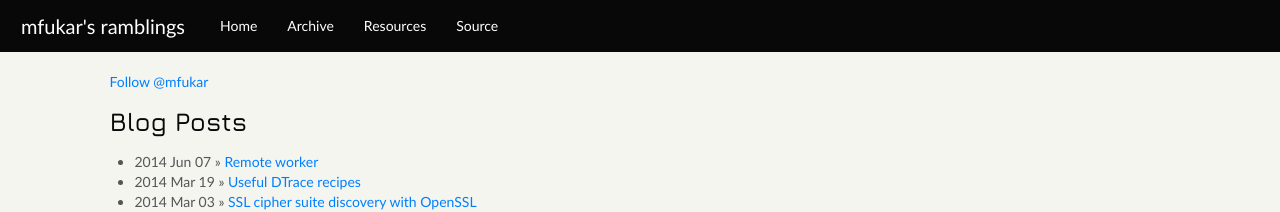
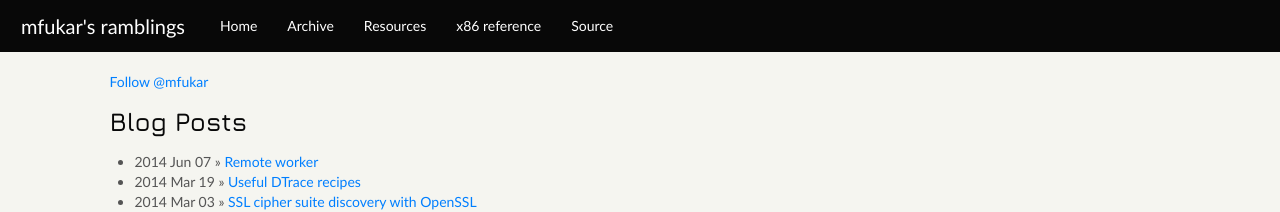
Before and after one commit to mfukar/mfukar.github.com, a Jekyll site: the page built from index.html, in a window 1280 px wide. Shown: the top 212 px of the page. Built offline with Jekyll 4.4.1, drawn with Linux system fonts in a browser that asks for light colours; some web fonts are replaced; Markdown is read by kramdown in place of the engine named in the settings; comment, search, counter and statistics services are not loaded.

Commit message:
Insert new page in navbar

```diff
--- a/_layouts/main.html
+++ b/_layouts/main.html
@@ -27,6 +27,7 @@
 					<li><a href="/index.html">Home</a></li>
 					<li><a href="/archive.html">Archive</a></li>
 					<li><a href="/resources.html">Resources</a></li>
+					<li><a href="/x86reference/ref.html">x86 reference</a></li>
 					<li><a href="https://github.com/mfukar/mfukar.github.com/">Source</a></li>
 				</ul>
 			</div>
--- a/x86reference/filter.js
+++ b/x86reference/filter.js
@@ -7,7 +7,7 @@
 
 		function onInputEvent(e) {
 			_input = e.target;
-			var tables = document.getElementsByClassName(_input.getAttribute('data-table'));
+			var tables = document.getElementsByClassName(_input.getAttribute('ref-table'));
 			Arr.forEach.call(tables, function(table) {
 				Arr.forEach.call(table.tBodies, function(tbody) {
 					Arr.forEach.call(tbody.rows, _filter);
@@ -22,7 +22,7 @@
 
 		return {
 			init: function() {
-				var inputs = document.getElementsByClassName('light-table-filter');
+				var inputs = document.getElementsByClassName('table-filter');
 				Arr.forEach.call(inputs, function(input) {
 					input.oninput = onInputEvent;
 				});
--- a/x86reference/ref.html
+++ b/x86reference/ref.html
@@ -11,7 +11,10 @@
 </head>
 
 <body>
-<table class="filtered-table">
+<!-->
+<input type="search" class="table-filter" data-table="ref-table" placeholder="Search here" />
+<--!>
+<table class="ref-table">
 	<thead></thead>
 		<tr>
 				<th>Name</th>
```
